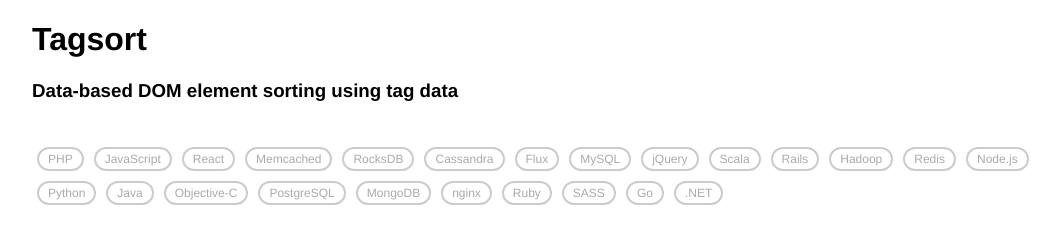
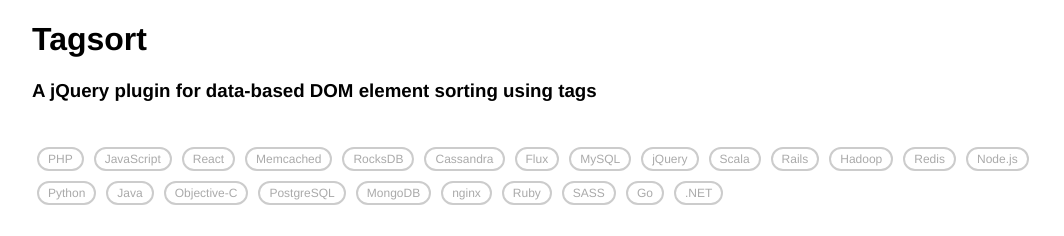
Before and after one commit to wchaering/tagsort, a plain HTML site: page demo/index.html in a window 1280 px wide. Shown: the top 236 px of the page, without its empty margins (96-1160 px from the left). Drawn offline with Linux system fonts and the light colour scheme.

Commit message:
Corrected Description

```diff
--- a/demo/index.html
+++ b/demo/index.html
@@ -63,7 +63,7 @@
 <body>
 	<div class="container">
 		<h1>Tagsort</h1>
-		<h3>Data-based DOM element sorting using tag data</h3>
+		<h3>A jQuery plugin for data-based DOM element sorting using tags</h3>
 		<div class="tags-container row"></div>
 		<div class="item col-md-3" data-item-id="1" data-item-tags="PHP,JavaScript,React,Memcached,RocksDB,Cassandra,Flux">
 			<div class="wrapper">
```
